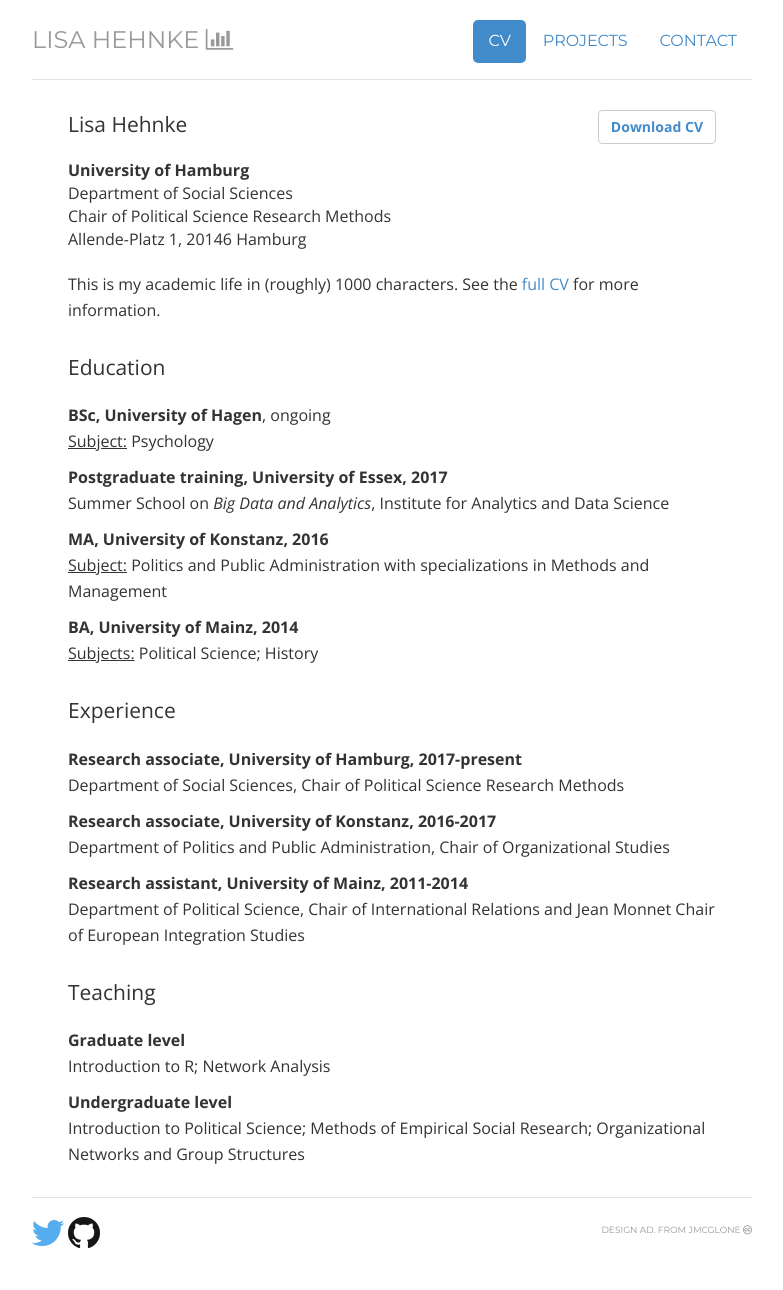
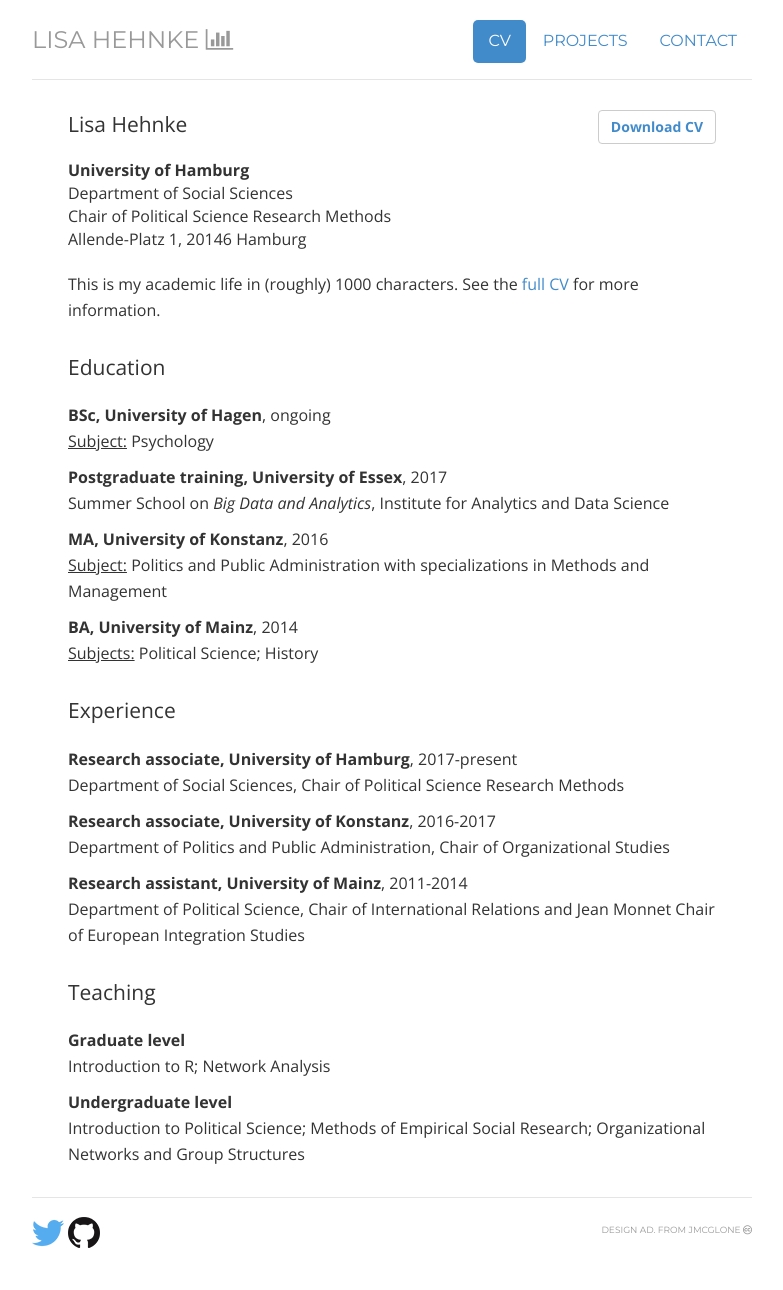
Before and after one commit to lhehnke/lhehnke.github.io, a Jekyll site: the page built from cv/index.html, in a window 1280 px wide. Shown: the whole page, without its empty margins (248-1031 px from the left). Built offline with Jekyll 4.4.1, drawn with Linux system fonts in a browser that asks for light colours; nearby versions of some CDN libraries; some web fonts are replaced; some of the changed lines change nothing that is shown.

Commit message:
Final touches

```diff
--- a/cv/index.html
+++ b/cv/index.html
@@ -31,26 +31,26 @@ description: CV for Lisa Hehnke, a researcher, data scientist, psychology studen
 					<p><strong> BSc, University of Hagen</strong>, ongoing<br>
 				<u>Subject:</u> Psychology </p>
 
-								<p><strong>Postgraduate training, University of Essex, 2017</strong><br>
+								<p><strong>Postgraduate training, University of Essex</strong>, 2017<br>
 				Summer School on <em>Big Data and Analytics</em>, Institute for Analytics and Data Science</p>
 
-				<p><strong> MA, University of Konstanz, 2016</strong><br>
+				<p><strong> MA, University of Konstanz</strong>, 2016<br>
 				<u>Subject:</u> Politics and Public Administration with specializations in Methods and Management </p>
 
-				<p style="margin-bottom:30px"><strong> BA, University of Mainz, 2014</strong><br>
+				<p style="margin-bottom:30px"><strong> BA, University of Mainz</strong>, 2014<br>
 				<u>Subjects:</u> Political Science; History </p>
 
 
 
 				<p class="lead">Experience</p>
 
-				<p><strong> Research associate, University of Hamburg, 2017-present</strong><br>
+				<p><strong> Research associate, University of Hamburg</strong>, 2017-present<br>
 				Department of Social Sciences, Chair of Political Science Research Methods </p>
 
-								<p><strong> Research associate, University of Konstanz, 2016-2017</strong><br>
+								<p><strong> Research associate, University of Konstanz</strong>, 2016-2017<br>
 				Department of Politics and Public Administration, Chair of Organizational Studies</p>
 
-				<p style="margin-bottom:30px"><strong> Research assistant, University of Mainz, 2011-2014</strong><br>
+				<p style="margin-bottom:30px"><strong> Research assistant, University of Mainz</strong>, 2011-2014<br>
 				Department of Political Science, Chair of International Relations and Jean Monnet Chair of European Integration Studies </p>
 
 
```
